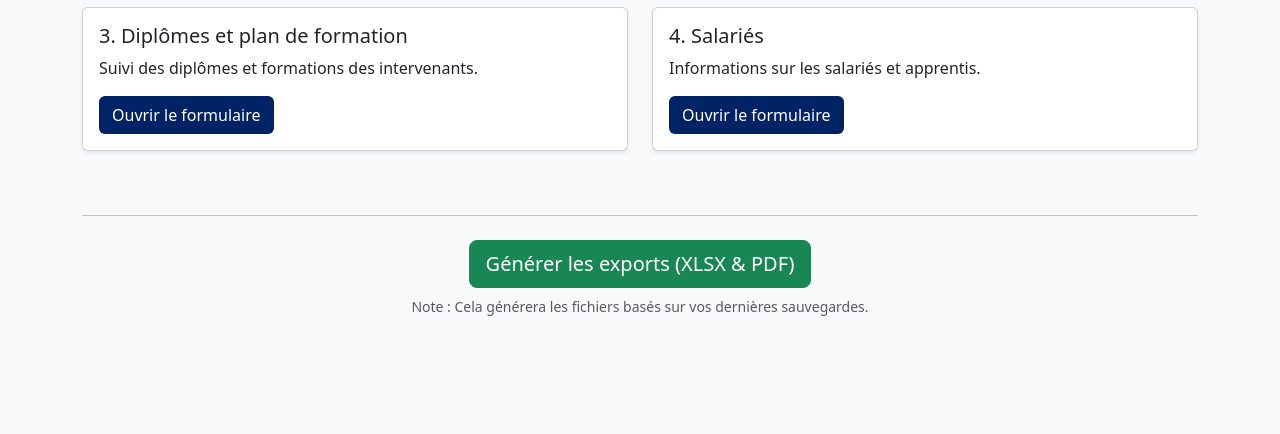
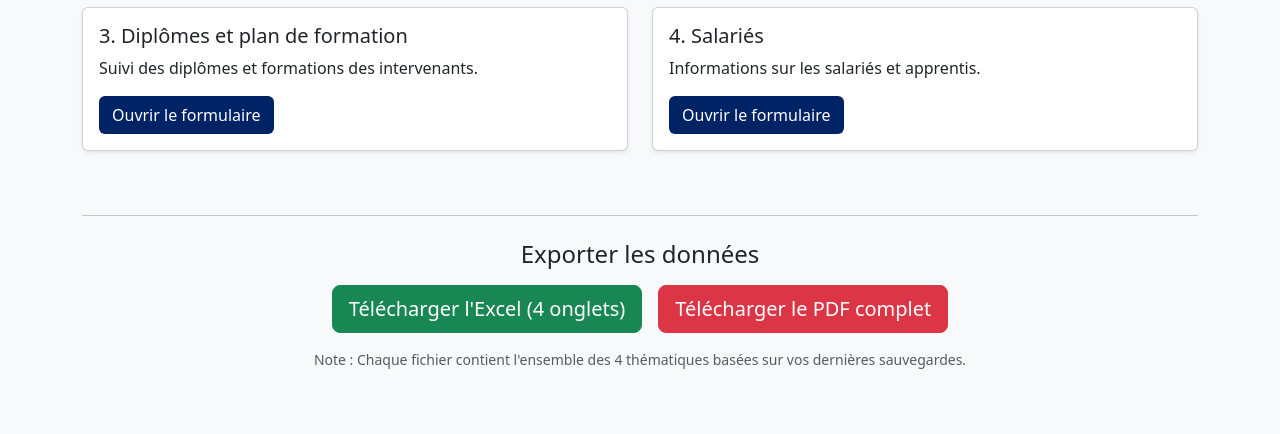
Before and after one commit to gmndr/csakb_previsionnel, a Flask app: page /dashboard in a window 1280 px wide. Shown: the part 383-817 px from the top of the page. Before the commit the page ends 699 px from the top, so only its background shows below. Run offline with Flask 3, Linux system fonts and the light colour scheme; the visitor is signed in with stand-in values (Sample User, id 1).

Commit message:
Refine exports: separate XLSX and PDF downloads.
- XLSX export now has 4 tabs (one per theme).
- PDF export is a single file with pages following each other.
- Added separate buttons on dashboard for direct download.
- Fixed some security and cleaning issues from previous review.

Co-authored-by: gmndr <110545037+gmndr@users.noreply.github.com>

```diff
--- a/app.py
+++ b/app.py
@@ -63,29 +63,19 @@ def save_response():
     db.session.commit()
     return jsonify({'success': True})
 
-@app.route('/export_files')
-def export_files():
-    if 'section_id' not in session:
-        return redirect(url_for('index'))
+@app.route('/export/xlsx')
+def export_xlsx():
+    if 'section_id' not in session: return redirect(url_for('index'))
+    xlsx_path, _ = generate_exports(session['section_id'])
+    if not xlsx_path: return "Erreur lors de la génération", 500
+    return send_file(xlsx_path, as_attachment=True)
 
-    xlsx_path, pdf_path = generate_exports(session['section_id'])
-
-    if not xlsx_path or not pdf_path:
-        return "Erreur lors de la génération", 500
-
-    # Créer un ZIP contenant les deux fichiers pour le téléchargement
-    memory_file = io.BytesIO()
-    with zipfile.ZipFile(memory_file, 'w') as zf:
-        zf.write(xlsx_path, os.path.basename(xlsx_path))
-        zf.write(pdf_path, os.path.basename(pdf_path))
-    memory_file.seek(0)
-
-    return send_file(
-        memory_file,
-        mimetype='application/zip',
-        as_attachment=True,
-        download_name=f"exports_{session['section_name'].replace(' ', '_')}.zip"
-    )
+@app.route('/export/pdf')
+def export_pdf():
+    if 'section_id' not in session: return redirect(url_for('index'))
+    _, pdf_path = generate_exports(session['section_id'])
+    if not pdf_path: return "Erreur lors de la génération", 500
+    return send_file(pdf_path, as_attachment=True)
 
 @app.route('/form/<int:theme_id>')
 def form_view(theme_id):
--- a/templates/dashboard.html
+++ b/templates/dashboard.html
@@ -51,10 +51,16 @@
     <div class="col-12 text-center">
         <hr>
         <div class="mt-4">
-            <a href="{{ url_for('export_files') }}" class="btn btn-success btn-lg">
-                <i class="bi bi-file-earmark-arrow-down"></i> Générer les exports (XLSX & PDF)
-            </a>
-            <p class="text-muted mt-2 small">Note : Cela générera les fichiers basés sur vos dernières sauvegardes.</p>
+            <h4 class="mb-3">Exporter les données</h4>
+            <div class="d-flex justify-content-center gap-3">
+                <a href="{{ url_for('export_xlsx') }}" class="btn btn-success btn-lg">
+                    <i class="bi bi-file-earmark-spreadsheet"></i> Télécharger l'Excel (4 onglets)
+                </a>
+                <a href="{{ url_for('export_pdf') }}" class="btn btn-danger btn-lg">
+                    <i class="bi bi-file-earmark-pdf"></i> Télécharger le PDF complet
+                </a>
+            </div>
+            <p class="text-muted mt-3 small">Note : Chaque fichier contient l'ensemble des 4 thématiques basées sur vos dernières sauvegardes.</p>
         </div>
     </div>
 </div>
```
Also changed, not shown: test_app.py (+6 -2 lines).
